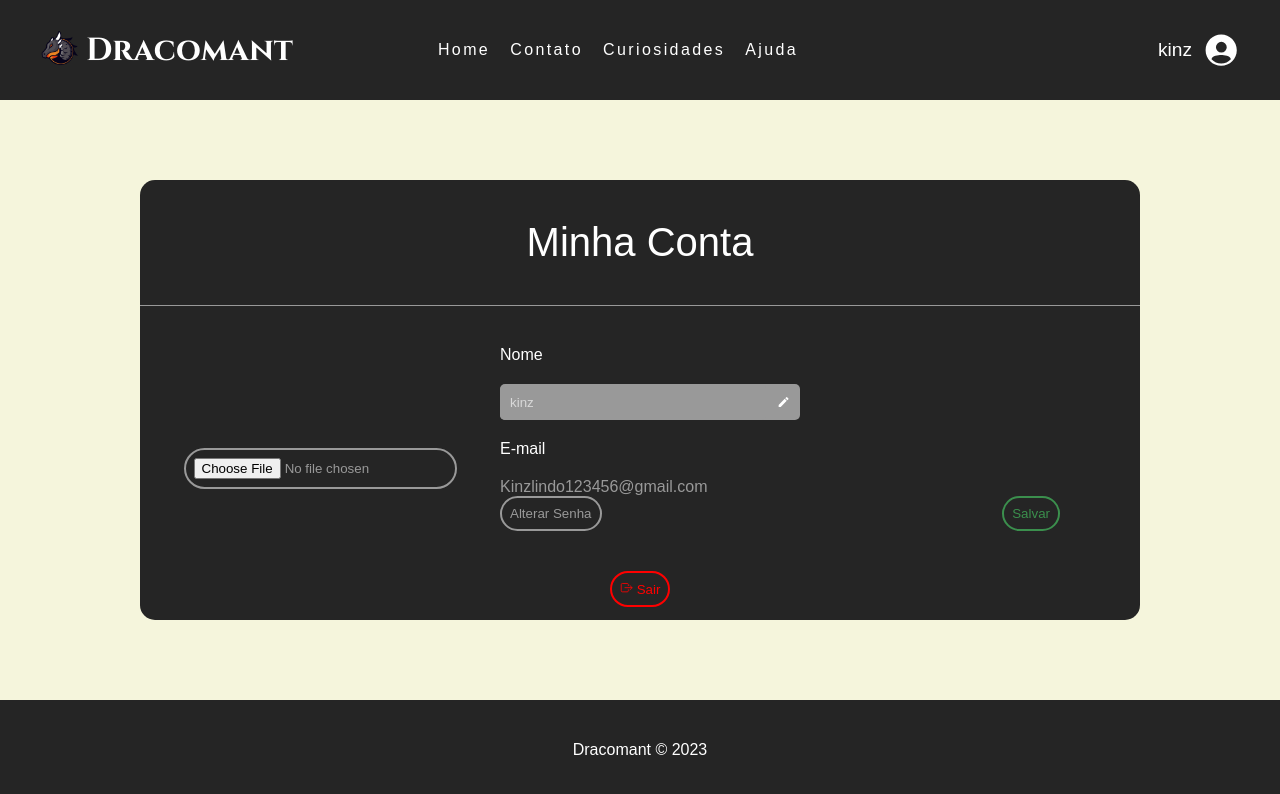
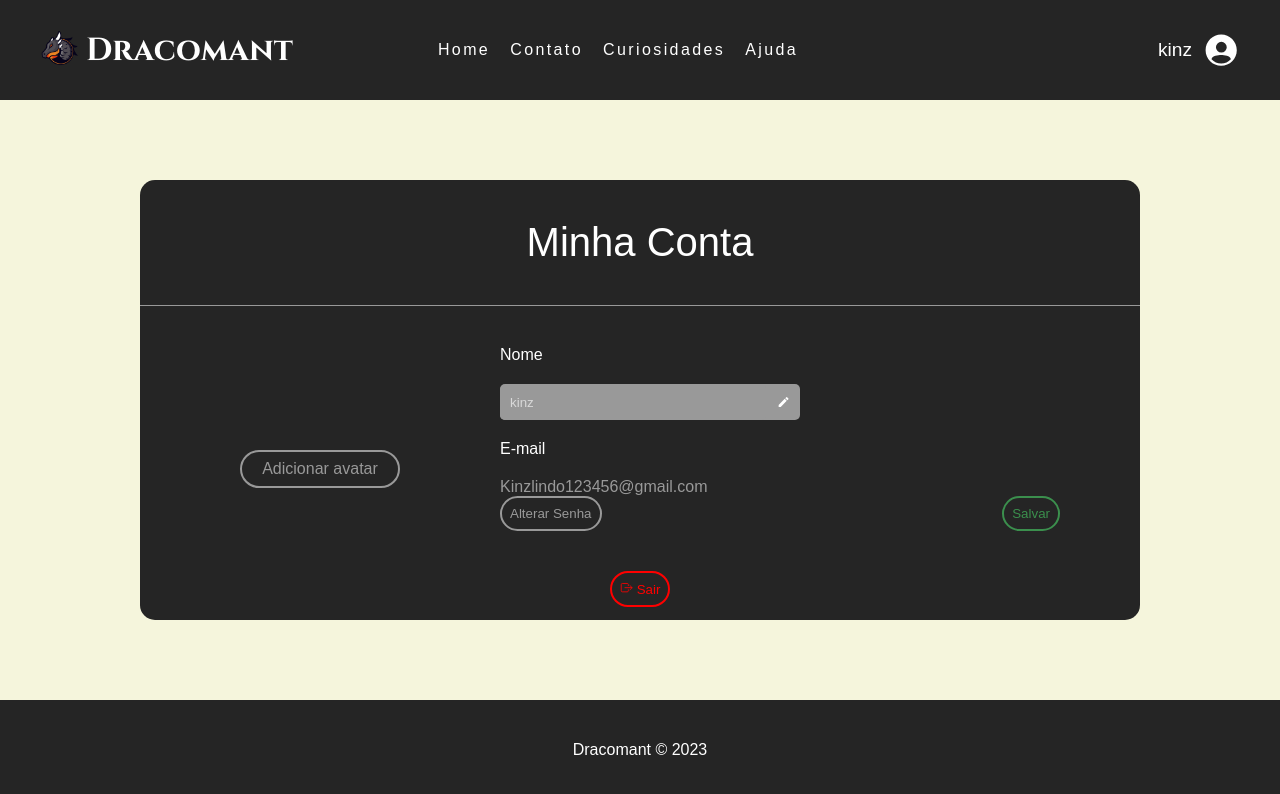
Before and after one commit to Kinz2901/Dracomant-React, a React (Vite) app: page /minhaconta in a window 1280 px wide. Shown: the top 794 px of the page. Built offline with nearby package versions, Linux system fonts and the light colour scheme; some icons are missing.

Commit message:
ajeitei o bgl do avatar

```diff
--- a/src/Pages/Conta/Conta.jsx
+++ b/src/Pages/Conta/Conta.jsx
@@ -55,8 +55,13 @@ const Conta = () => {
                 <FaCircleUser className={styles.iconUser} />
               )}
             </div>
+            <label for='selecao-arquivo' className={`${styles.button} ${styles.btnFoto}`}>
+              {avatarTemp? <p>Alterar avatar</p> : <p>Adicionar avatar</p>}
+            </label>
             <input
               type="file"
+              id = "selecao-arquivo"
+              hidden
               accept="imagem/jpg, image/jpeg, image/png"
               onChange={({ target: { files } }) => {
                 files[0] && setAvatarName(files[0].name);
@@ -64,8 +69,8 @@ const Conta = () => {
                   setAvatarTemp(URL.createObjectURL(files[0]));
                 }
               }}
-              className={`${styles.button} ${styles.btnFoto}`}
-            ></input>
+              className={styles.inputImg}
+            />
           </div>
           <div className={styles.blocoDois}>
             <div className={styles.escritas}>
--- a/src/Pages/Conta/index.module.css
+++ b/src/Pages/Conta/index.module.css
@@ -114,7 +114,24 @@
 }
 
 .btnFoto {
+  display: flex;
   margin: auto;
+  flex-direction: column;
+  justify-content: center;
+  align-items: center;
+  width: 140px;
+
+}
+
+input[type='file'] {
+  background-color: transparent;
+}
+
+.inputImg {
+  border-radius: 100px;
+  cursor: pointer;
+  width: 100%;
+  background-color: aquamarine;
 }
 
 .btnSalvar {
```
